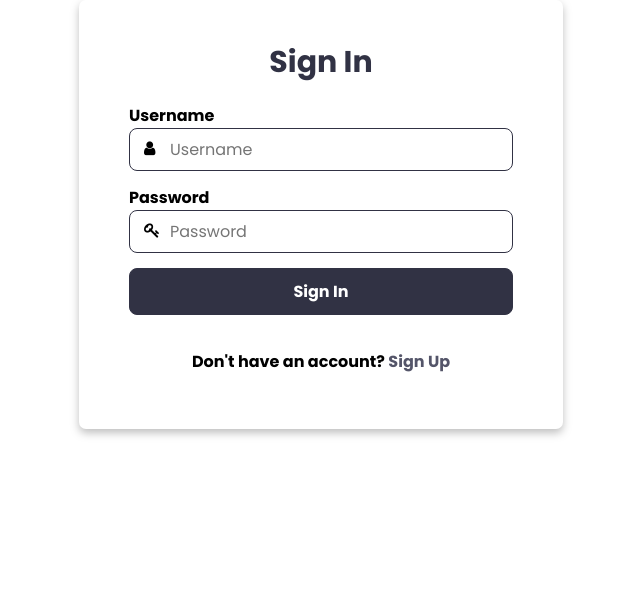
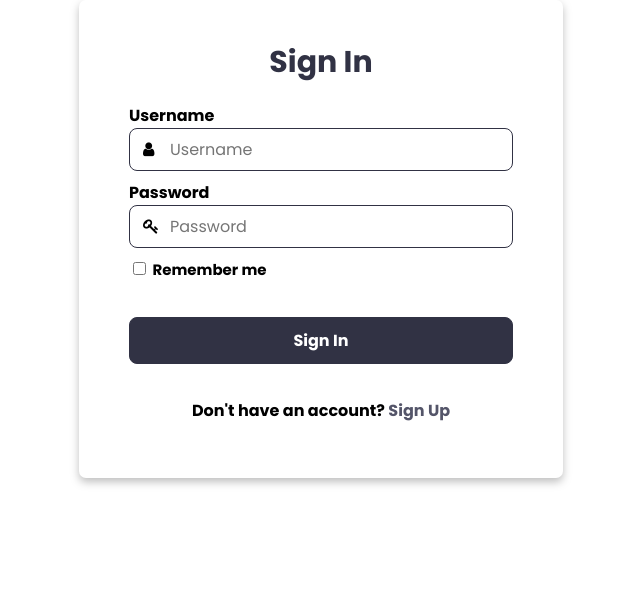
Before and after one commit to VolaTile324/Kel9_WebProject, a PHP site: page /login.php in a window 1280 px wide. Shown: the part 44-648 px from the top of the page, without its empty margins (319-959 px from the left). Run offline with PHP 8.4, Linux system fonts and the light colour scheme.

Commit message:
Verified remember me, minor fix

```diff
--- a/css/login.css
+++ b/css/login.css
@@ -15,25 +15,44 @@ body {
   margin-bottom: 100px;
 }
 
-.login-container input {
+.margin-bottom15px {
+  padding: 0 38 0 38;
+  font-size: 2opx;
+}
+
+.input-field input {
   width: 100%;
   border: 1px solid #313244;
   box-sizing: border-box;
   border-radius: 8px;
   height: 43px;
   padding-left: 40px;
-  margin-right: 0;
+  margin-bottom: 10px;
   font-size: 16px;
   font-family: Poppins;
 }
 
 .login-container .icon{
   position: absolute;
-  left: 65px;
-  transform: translateY(-140%);
+  left: 64px;
+  transform: translateY(-180%);
 }
 
-.login-container label {
+
+input-field-checkbox{
+  width: 25px;
+  height: 25px;
+  margin-top: 35px;
+  margin-left:0px;
+  border-radius: 5px;
+  display: inline;
+}
+
+.input-field-checkbox label{
+  font-size: 15px;
+}
+
+.input-field label {
   display: contents;
 }
 
@@ -65,6 +84,7 @@ body {
   font-weight: bold;
   font-size: 16px;
   margin-bottom: 35px;
+  margin-top: 35px;
 }
 
 .line-or {
@@ -114,10 +134,7 @@ body {
   font-size: 16px;
 }
 
-.margin-bottom15px {
-  padding: 0 38 0 38;
-  font-size: 2opx;
-}
+
 
 /* form {
   margin-bottom: 50px;
--- a/index.php
+++ b/index.php
@@ -8,10 +8,12 @@ session_start();
     $_SESSION['msg'] = "You have to log in first";
 } */
 
+
 // Logout
 if (isset($_GET['logout'])) {
     session_destroy();
     unset($_SESSION['session_user']);
+    setcookie("user", "", time() - 3600);
     header("location: login.php");
 }
 ?>
@@ -51,7 +53,7 @@ if (isset($_GET['logout'])) {
                                 Welcome
                                 <strong>
                                     <?php echo $_SESSION['session_user']; ?>
-                                </strong>
+                                !</strong>
                             </p>
                             <p>
                                 <a href="index.php?logout='1'" class="button-logout">Sign Out</a>
--- a/login.php
+++ b/login.php
@@ -1,13 +1,4 @@
-<?php
-    session_start();
-
-    if (isset($_SESSION['session_user'])){
-        header("Location: index.php");
-    }
-?>
-
 <!DOCTYPE html>
-<!-- Template by html.am -->
 <html>
 	<head>
 		<meta http-equiv="Content-Type" content="text/html; charset=utf-8">
@@ -20,11 +11,10 @@
         <link rel="preconnect" href="https://fonts.gstatic.com" crossorigin>
         <link href="https://fonts.googleapis.com/css2?family=Poppins:ital,wght@0,400;0,700;1,400;1,700&display=swap" rel="stylesheet">
         <script src="js/login.js"></script>
-        <title>Seek Stack | Login</title>
+        <title>Seek Stack</title>
 	</head>
 
 	<body>
-
 		<header id="header">
             <div class="container">
                 <div class="header">
@@ -38,35 +28,56 @@
 		<main>
            <div class="login-container">
                 <h1 class="login-header">Sign In</h1>
-                <!-- <form id="login-form">
-                    <input type="text" name="username" id="username-field" class="login-form-field" placeholder="Username">
-                    <input type="password" name="password" id="password-field" class="login-form-field" placeholder="Password">
-                    <input type="submit" value="Login" id="login-form-submit">
-                </form> -->
                 <p id="login-message"></p>
 
                 <form action="" onSubmit="return validateInfo()" method="post">
-                    <div class="margin-bottom15px">
+                    <div class="input-field">
                       <label for="username" >Username</label>
                       <input type="text" name="username" id="username" placeholder="Username">
                       <div class="icon"><i class="fa fa-user"></i></div>
                     </div>
-                    <div class="margin-bottom15px">
+                    <div class="input-field">
                       <label for="password" >Password</label>
                       <input type="password" name="password" id="password" placeholder="Password">
                       <div class="icon"><i class="fa fa-key"></i></div>
                     </div>
+                    <div class = "input-field-checkbox">
+                      <input type="checkbox" name="remember" id="remember">
+                      <label for="remeber">Remember me</label>
+                    </div>
                     <button type="submit" name="submit" class="button-signin">Sign In</button>
                 </form>
+                <?php
+                    session_start();
+                    $connect = mysqli_connect("localhost", "root", "") or die ("Koneksi DBMS Gagal");
+                    mysqli_select_db($connect, "stack_login") or die("Koneksi ke Database Login Gagal");
 
-                <?php
+
+                    //cek cookie
+                    if( isset($_COOKIE['user'])) {
+                        //$id = $_COOKIE['id'];
+                        $user = $_COOKIE['user'];
+
+                        // ambil username berdasarkan id
+                        $result = mysqli_query($connect, "SELECT username FROM userdata WHERE username = '$user'");
+                        $row = mysqli_fetch_assoc($result);
+                        if($row['username'] == $user){
+                            //$_SESSION['session_username'] = $cookie_username;
+                            //$_SESSION['session_password'] = $cookie_password;
+                            $_SESSION['login'] = true;
+                            $_SESSION['session_user'] = $user;
+                        }
+                    }
+
+                    //cek apakah sudah login
+                    if (isset($_SESSION['session_user'])){
+                        header("Location: index.php");
+                    }
+
                     if(isset($_POST["submit"])){
                         if(!empty($_POST['username']) && !empty($_POST['password'])) {
                             $username = $_POST['username'];
                             $password = $_POST['password'];
-
-                            $connect = mysqli_connect("localhost", "root", "") or die ("Koneksi DBMS Gagal");
-                            mysqli_select_db($connect, "stack_login") or die("Koneksi ke Database Login Gagal");
 
                             $query = mysqli_query($connect, "SELECT * FROM userdata WHERE username = '$username' AND password = '$password'");
                             $numrows=mysqli_num_rows($query);
@@ -78,11 +89,20 @@
                                     $dbpassword=$row['password'];
                                     $dbrole=$row['role'];
                                 }
-
+                                //cek username dan password dan role
                                 if($username == $dbusername && $password == $dbpassword && $dbrole == "1")
                                     {
                                         $_SESSION['session_user'] = $username;
                                         $_SESSION['user_type'] = 1;
+                                        $_SESSION['login'] = true;
+
+                                        //cek remember me
+                                        if(isset($_POST["remember"])){
+                                            //buat cookie
+                                            //setcookie("id", $row["id"], time()+(60 * 2));
+                                            setcookie("user", $dbusername, time()+(60 * 2));
+                                        }
+
                                         header("Location: index.php");
                                     }
 
@@ -90,6 +110,15 @@
                                     {
                                         $_SESSION['session_user']=$username;
                                         $_SESSION['user_type'] = 2;
+                                        $_SESSION['login'] = true;
+
+                                        //cek remember me
+                                        if(isset($_POST["remember"])){
+                                            //buat cookie
+                                            //setcookie("id", $row["id"], time()+(60 * 2));
+                                            setcookie("user", $dbusername, time()+(60 * 2));
+                                        }
+
                                         header("Location: admin.php");
                                     }
                             }
@@ -102,9 +131,8 @@
                         }
                     }
                 ?>
-
                 <div class="signup-box">
-                    Don't have an account? <a href="signup.html">Sign Up</a>
+                    Don't have an account? <a href="signup.php">Sign Up</a>
                 </div>
             </div>
 		</main>
```
Also changed, not shown: js/signup.js (+4 -4 lines), remember.php (added, +9 -0 lines), signup.php (+5 -6 lines). Lines whose indentation alone changed are shown as unchanged.
